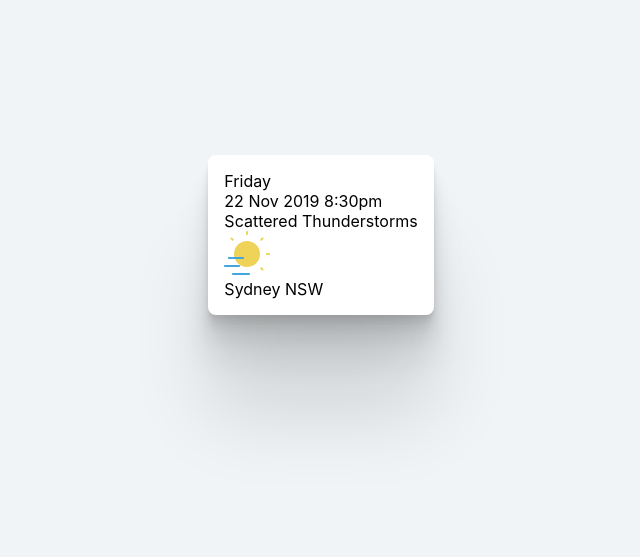
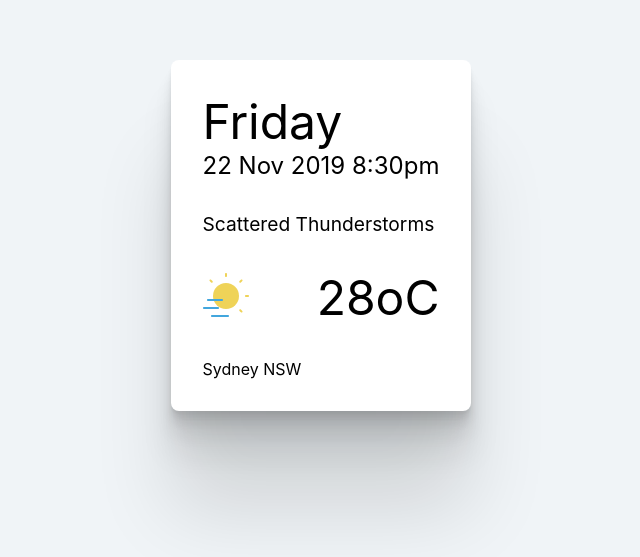
Before and after one commit to mzavattaro/weather-widget, a React (Create React App) app: page / in a window 1280 px wide. Shown: the part 165-722 px from the top of the page, without its empty margins (319-959 px from the left). Built offline with nearby package versions, Linux system fonts and the light colour scheme.

Commit message:
card css styling foudations

```diff
--- a/src/components/card/card.css
+++ b/src/components/card/card.css
@@ -1,7 +1,9 @@
+
+/* I have not specific */
 .container {
     background: #fff;
     border-radius: 0.5rem;
-    padding: 1rem;
+    padding: 2rem;
     box-shadow:
     0 0.175rem 0.1375rem rgba(0, 0, 0, 0.034),
     0 0.4188rem 0.3312rem rgba(0, 0, 0, 0.048),
@@ -11,3 +13,27 @@
     0 6.25rem 5rem rgba(0, 0, 0, 0.12)
     ;
 }
+
+.header .day {
+    font-size: 3rem;
+}
+
+.header .date {
+    font-size: 1.5rem;
+}
+
+.weather-condition {
+    margin: 2rem 0;
+    font-size: 1.2rem;
+}
+
+.icon-temperature {
+    display: flex;
+    align-items: center;
+    justify-content: space-between;
+    margin: 2rem 0;
+}
+
+.temperature {
+    font-size: 3rem;
+}
--- a/src/components/card/index.js
+++ b/src/components/card/index.js
@@ -30,6 +30,9 @@ const Card = () => (
                 <div className="weather-icon">
                     <SunnyIcon />
                 </div>
+                <div className="temperature">
+                    {data.temperature}
+                </div>
             </div>
             <div className="location">
                 {data.location}
```
